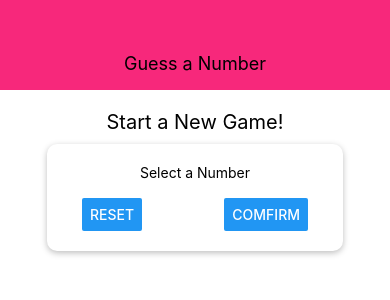
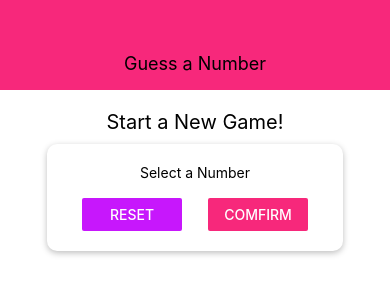
Before and after one commit to Maen22/guessing-react-native, a React Native app: screen / in a window 390 px wide. Shown: the top 300 px of the page. Built offline with nearby package versions, Linux system fonts and the light colour scheme.

Commit message:
refactoring.

```diff
--- a/src/components/Header.tsx
+++ b/src/components/Header.tsx
@@ -1,5 +1,7 @@
 import React from "react";
 import { View, Text, StyleSheet } from "react-native";
+
+import colors from "../constants/colors";
 
 const Header: React.FC<Props> = (props) => {
   return (
@@ -14,7 +16,7 @@
     width: "100%",
     height: 90,
     paddingTop: 36,
-    backgroundColor: "#f7287b",
+    backgroundColor: colors.primary,
     alignItems: "center",
     justifyContent: "center",
   },
--- /dev/null
+++ b/src/constants/colors.ts
@@ -0,0 +1,4 @@
+export default {
+  primary: "#f7287b",
+  accent: "#c717fc",
+};
--- a/src/screens/StartGameScreen.tsx
+++ b/src/screens/StartGameScreen.tsx
@@ -1,9 +1,10 @@
 import React from "react";
 import { View, Text, TextInput, Button, StyleSheet } from "react-native";
 
+import Colors from "../constants/colors";
 import Card from "../components/Card";
 
-const StartGameScreen: React.FC = (props) => {
+const StartGameScreen: React.FC = () => {
   return (
     <View style={styles.screen}>
       <Text style={styles.title}>Start a New Game!</Text>
@@ -11,8 +12,12 @@
         <Text>Select a Number</Text>
         <TextInput />
         <View style={styles.buttonsContainer}>
-          <Button title="Reset" onPress={() => {}} />
-          <Button title="Comfirm" onPress={() => {}} />
+          <View style={styles.button}>
+            <Button title="Reset" onPress={() => {}} color={Colors.accent} />
+          </View>
+          <View style={styles.button}>
+            <Button title="Comfirm" onPress={() => {}} color={Colors.primary} />
+          </View>
         </View>
       </Card>
     </View>
@@ -40,6 +45,9 @@
     justifyContent: "space-between",
     paddingHorizontal: 15,
   },
+  button: {
+    width: 100,
+  },
 });
 
 export default StartGameScreen;
```
